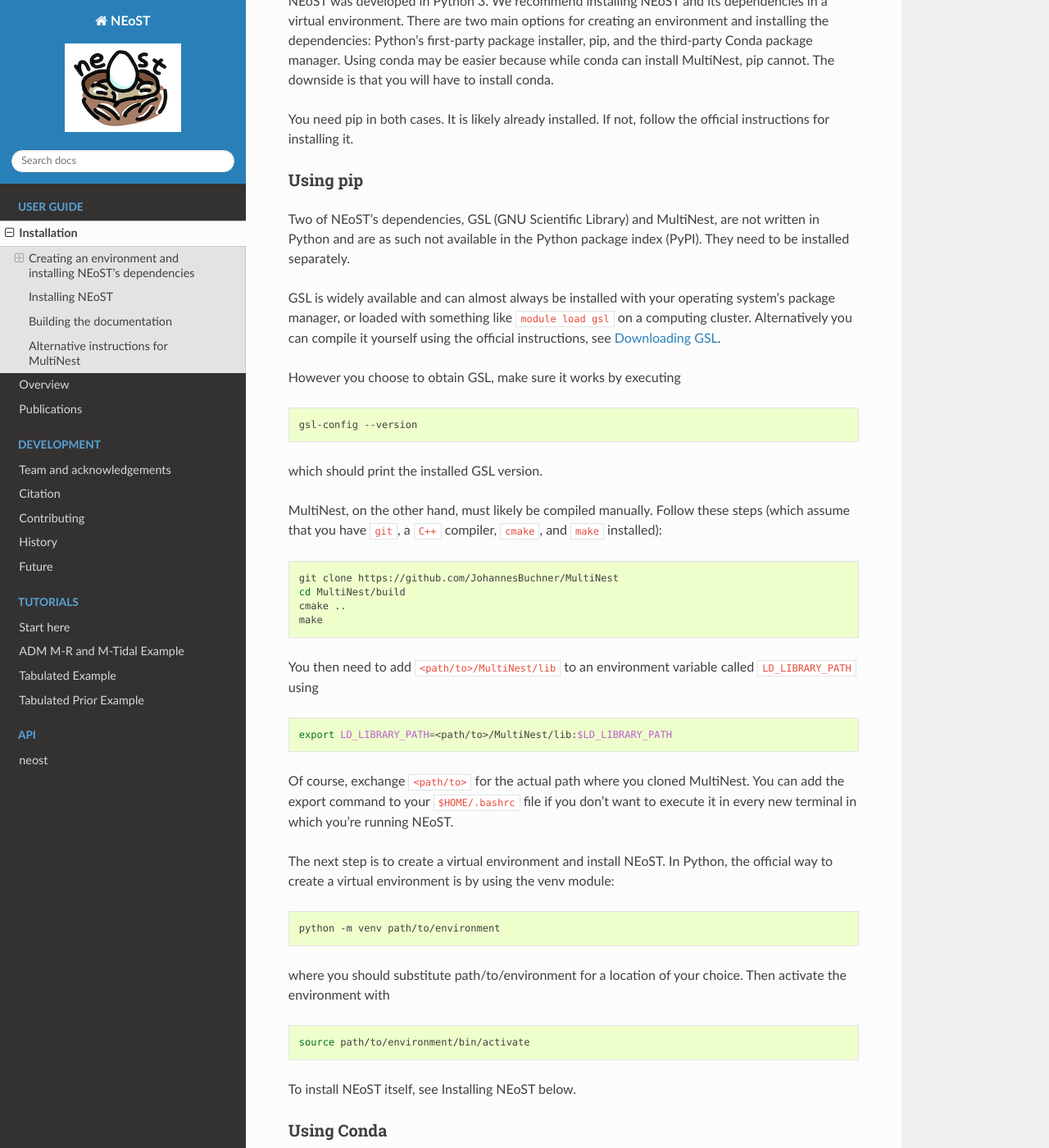
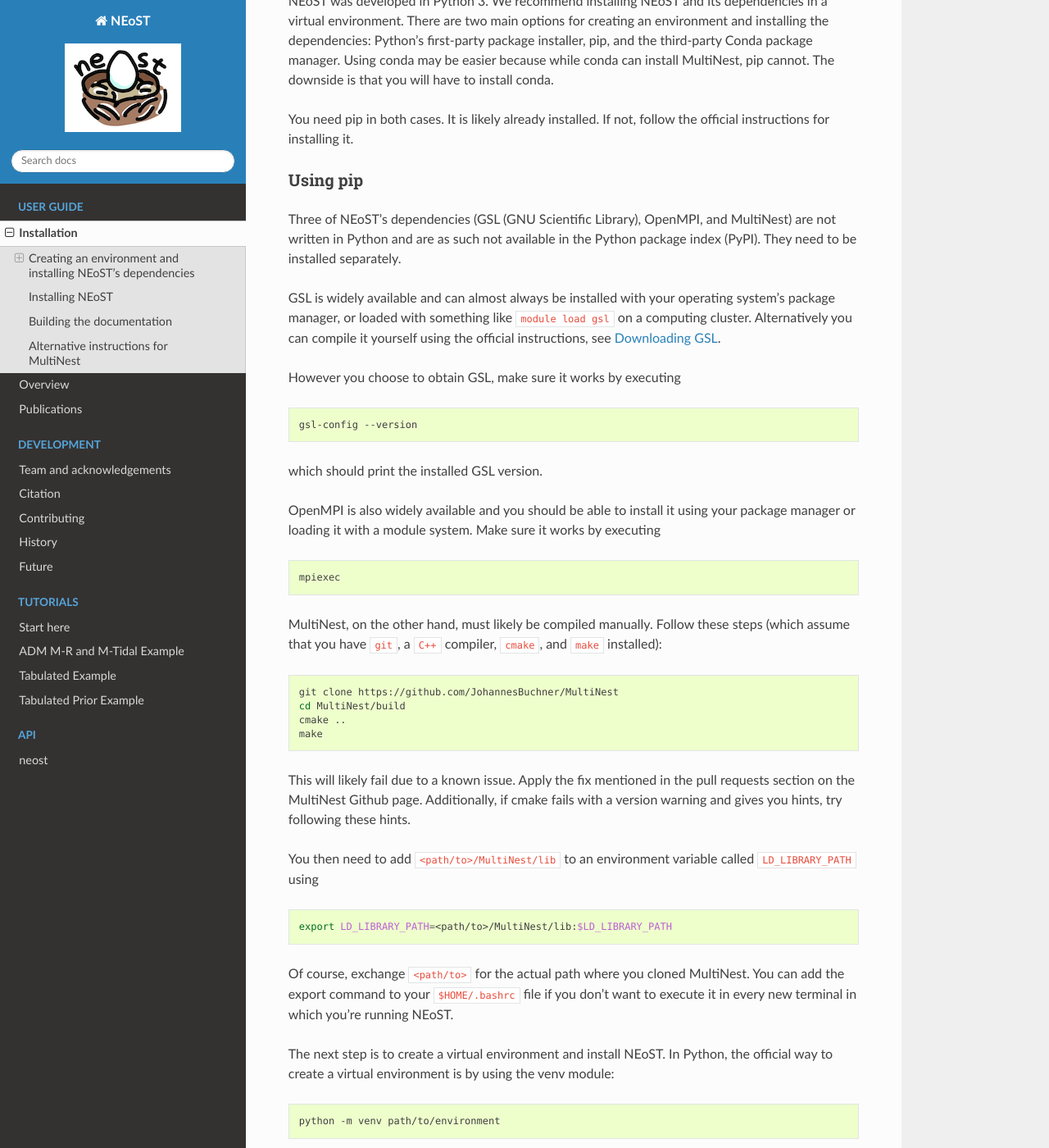
Before and after one commit to xpsi-group/neost, a Sphinx documentation site: the page built from docs/source/install.rst, in a window 1280 px wide and 1400 px high, scrolled down 445 px. Shown: the whole window at 82% size. Built offline with Sphinx 7.4.7 and the Read the Docs theme 3.1.0, drawn with Linux system fonts in a browser that asks for light colours; pages that are not in the unit, such as notebooks, are missing from menus; some of the changed text lies outside the part shown.

Commit message:
Additional info in installation instructions about OpenMPI, MultiNest compilation issues, and "make test" 	modified:   docs/source/install.rst

```diff
--- a/docs/source/install.rst
+++ b/docs/source/install.rst
@@ -24,7 +24,7 @@
 Using pip
 ---------
 
-Two of NEoST's dependencies, GSL (GNU Scientific Library) and MultiNest, are not written in Python and are as such not available in the Python package index (PyPI). They need to be installed separately.
+Three of NEoST's dependencies (GSL (GNU Scientific Library), OpenMPI, and MultiNest) are not written in Python and are as such not available in the Python package index (PyPI). They need to be installed separately.
 
 GSL is widely available and can almost always be installed with your operating system's package manager, or loaded with something like ``module load gsl`` on a computing cluster.  Alternatively you can compile it yourself using the official instructions, see `Downloading GSL <https://www.gnu.org/software/gsl/#downloading>`_.
 
@@ -36,6 +36,12 @@
 
 which should print the installed GSL version.
 
+OpenMPI is also widely available and you should be able to install it using your package manager or loading it with a module system. Make sure it works by executing
+
+.. code-block:: bash
+
+	mpiexec
+
 MultiNest, on the other hand, must likely be compiled manually. Follow these steps (which assume that you have ``git``, a ``C++`` compiler, ``cmake``, and ``make`` installed):
 
 .. code-block:: bash
@@ -44,6 +50,8 @@
 	cd MultiNest/build
 	cmake ..
 	make
+
+This will likely fail due to a known issue. Apply the fix mentioned in the pull requests section on the MultiNest Github page. Additionally, if cmake fails with a version warning and gives you hints, try following these hints.
 
 You then need to add ``<path/to>/MultiNest/lib`` to an environment variable called ``LD_LIBRARY_PATH`` using
 
@@ -146,6 +154,18 @@
 
 This will immediately activate your edits without having to reinstall NEoST each time.
 
+To test that the installation works, use
+
+.. code-block:: bash
+
+	make test
+
+or equivalently
+
+.. code-block:: bash
+
+	pytest
+
 NEoST can optionally be installed without cythonizing the TOV solvers, at the expense of much slower performance. More specificaly, Cython offers a speed up of at least 15x (if dark matter is turned on) and 20x (if dark matter is turned off). If you wish to do this, rename or delete the ``setup.py`` file before running ``make install``. We only recommend using the Python TOV solvers if the cythonized solvers fail to compile or run.  Note that the unit tests in the ``tests/`` directory fail if the Python solvers are used; this is expected.
 
 
```
